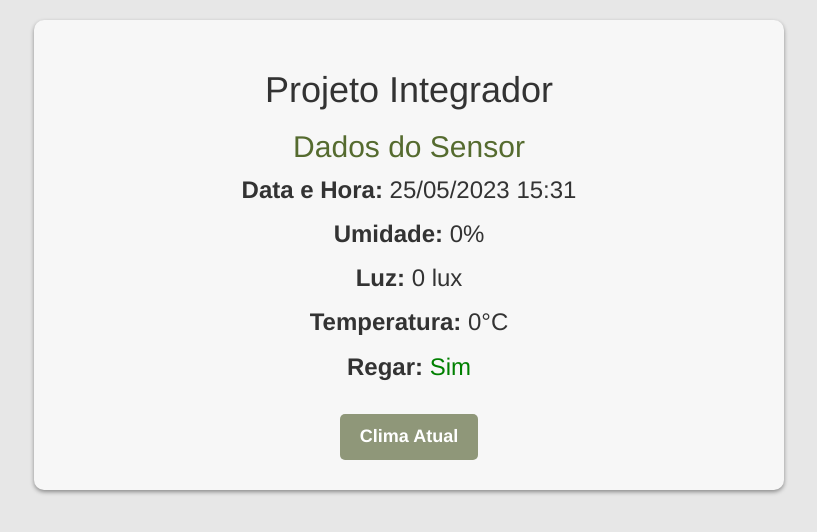
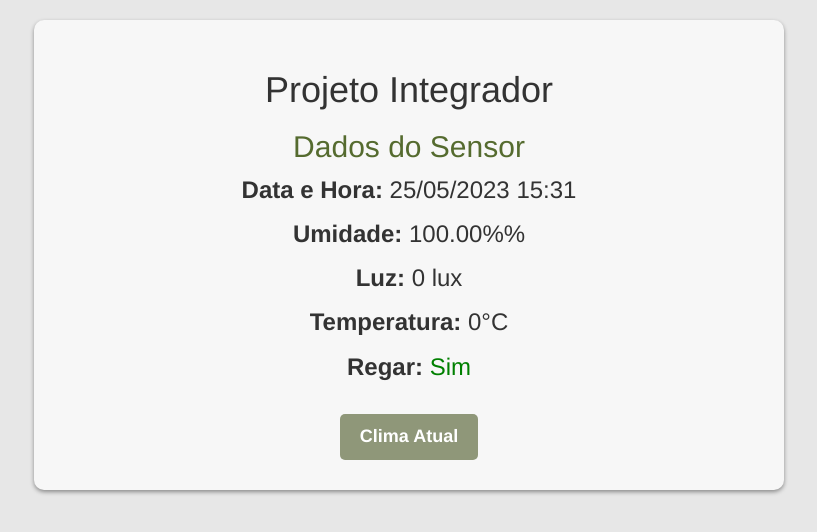
Before and after one commit to hickcp/hickcp.github.io, a plain HTML site: page index.html in a window 1280 px wide. Shown: the whole page, without its empty margins (231-1048 px from the left). Drawn offline with nearby package versions, Linux system fonts and the light colour scheme; no server answers.

Commit message:
calculo porcentagem

```diff
--- a/index.html
+++ b/index.html
@@ -109,7 +109,7 @@
       const regar = document.getElementById('regar');
 
       date_hour.innerText = getBRLDateTimeNow();
-      umidade.innerText = planta.umidade;
+      umidade.innerText = calculateHumidityPercentage(planta.umidade); // Converte o valor em porcentagem
       luz_solar.innerText = planta.luz_solar;
       temperatura.innerText = planta.temperatura;
 
@@ -120,6 +120,15 @@
         regar.innerText = "Não";
         regar.classList.remove('regar');
       }
+    }
+
+    function calculateHumidityPercentage(valorSensorA) {
+      const valorMinimo = 0; // Valor mínimo possível do nível de umidade
+      const valorMaximo = 4095; // Valor máximo possível do nível de umidade
+
+      const umidadePercent = ((valorMaximo - valorSensorA) / (valorMaximo - valorMinimo)) * 100.0;
+
+      return umidadePercent.toFixed(2) + '%'; // Retorna o valor formatado com duas casas decimais e o símbolo de porcentagem
     }
 
     function getPlantaStatus() {
```
